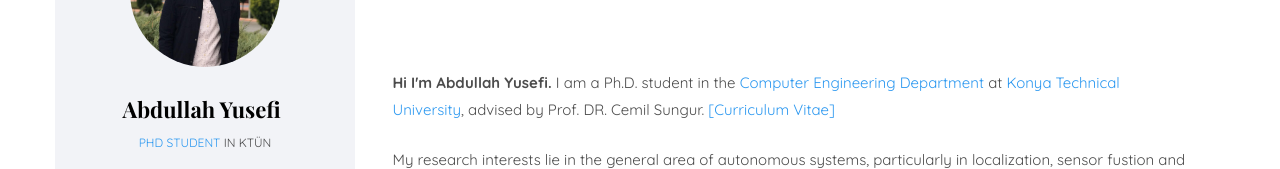
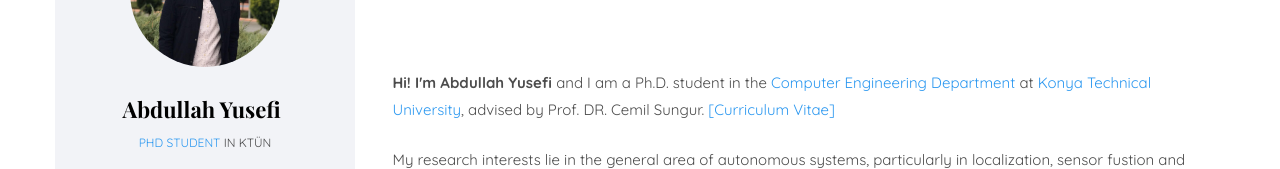
Before and after one commit to ayusefi/ayusefi.github.io, a plain HTML site: page index.html in a window 1280 px wide. Shown: the part 128-297 px from the top of the page. Drawn offline with nearby package versions, Linux system fonts and the light colour scheme; files whose address does not match are found by name; a web font is replaced by a local one.

Commit message:
Update index.html

```diff
--- a/index.html
+++ b/index.html
@@ -98,7 +98,7 @@ Copyright &copy;<script>document.write(new Date().getFullYear());</script> All r
 									<div class="about-desc">
 										<span class="heading-meta">About Me</span>
 										<h2 class="colorlib-heading">Who Am I?</h2>
-										<p><strong>Hi I'm Abdullah Yusefi.</strong> I am a Ph.D. student in the <a href="http://ktun.edu.tr/Home/Bolumler/18">Computer Engineering Department</a> at <a href="http://ktun.edu.tr/">Konya Technical University</a>, advised by Prof. DR. Cemil Sungur. <a href="cv/cv.pdf">[Curriculum Vitae]</a></p>
+										<p><strong>Hi! I'm Abdullah Yusefi </strong>and I am a Ph.D. student in the <a href="http://ktun.edu.tr/Home/Bolumler/18">Computer Engineering Department</a> at <a href="http://ktun.edu.tr/">Konya Technical University</a>, advised by Prof. DR. Cemil Sungur. <a href="cv/cv.pdf">[Curriculum Vitae]</a></p>
 										<p>My research interests lie in the general area of autonomous systems, particularly in localization, sensor fustion and probabilistic state estimation models, as well as their applications in decision making, autonomous navigation, SLAM and multi-agent systems.</p>
 									</div>
 								</div>
```
